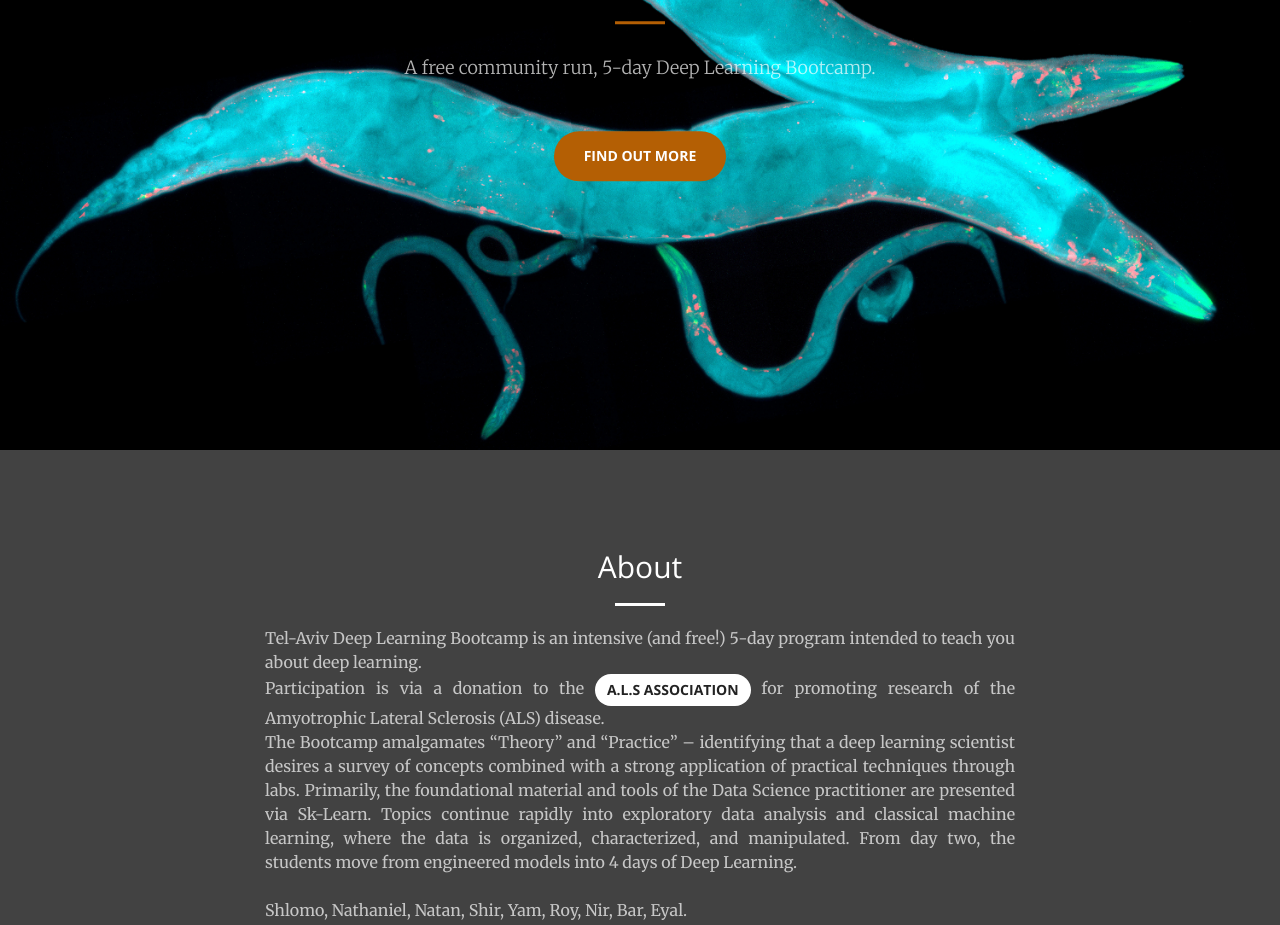
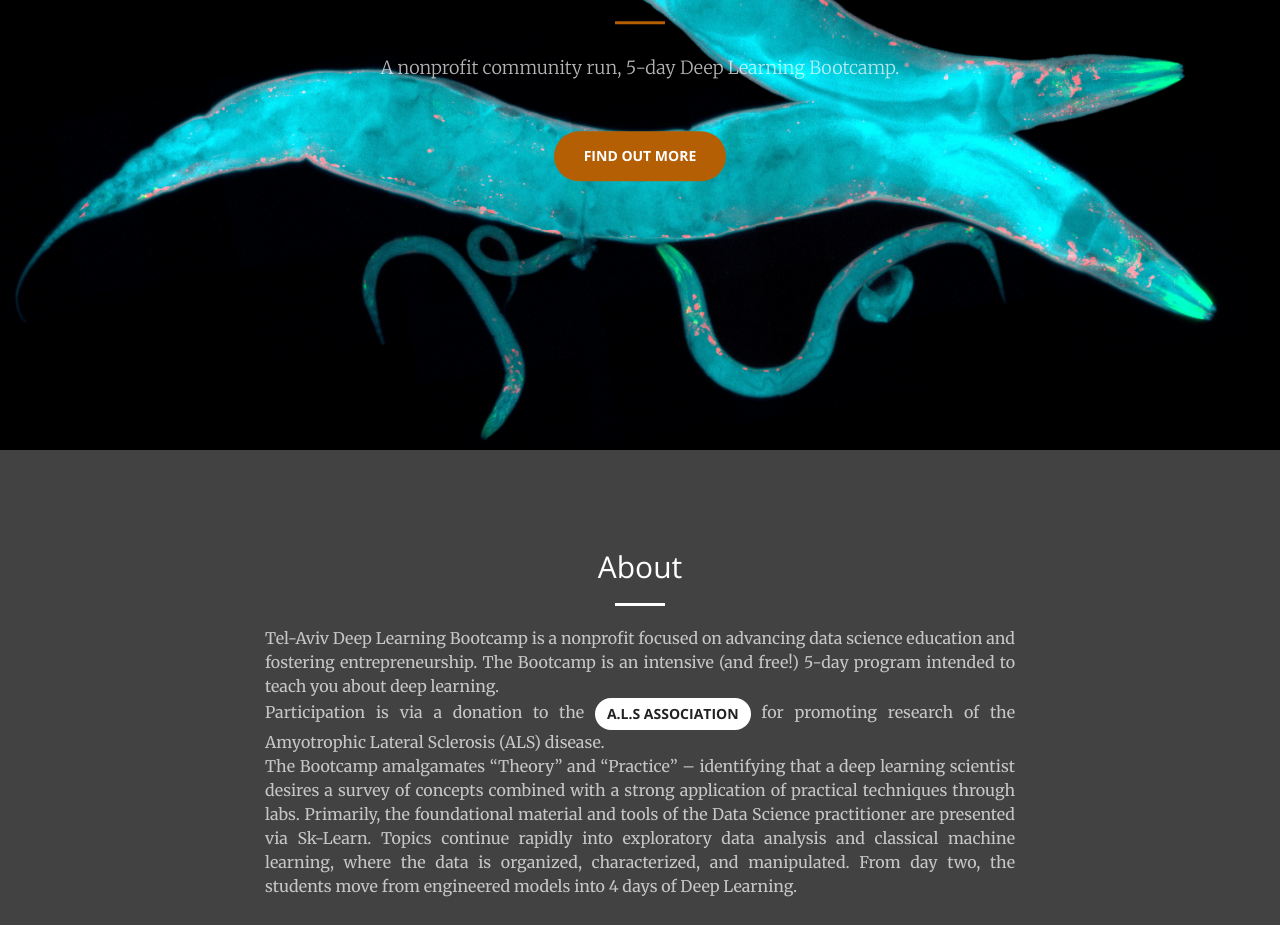
Before and after one commit to deeponcology/quantscientist.github.io, a plain HTML site: page index.html in a window 1280 px wide. Shown: the part 350-1275 px from the top of the page. Drawn offline with nearby package versions, Linux system fonts and the light colour scheme.

Commit message:
Update index.html

```diff
--- a/index.html
+++ b/index.html
@@ -136,7 +136,7 @@
             <div class="header-content-inner">
                 <h1>Deep Learning Boot-camp</h1>
                 <hr>
-                <p>A free community run, 5-day Deep Learning Bootcamp.</p>
+                <p>A nonprofit community run, 5-day Deep Learning Bootcamp.</p>
                 <a href="#about" class="btn btn-primary btn-xl page-scroll">Find Out More</a>
             </div>
         </div>
@@ -149,7 +149,8 @@
                     <h2 class="section-heading">About</h2>
                     <hr class="light">
                     <p class="text-faded" style="text-align:justify">
-                        Tel-Aviv Deep Learning Bootcamp is an intensive (and free!) 5-day program intended to teach you about deep learning.
+                        Tel-Aviv Deep Learning Bootcamp is a nonprofit focused on advancing data science education and fostering entrepreneurship.
+			The Bootcamp is an intensive (and free!) 5-day program intended to teach you about deep learning.
 			<br>
 			Participation is via a donation to the <a href="http://israls.org.il/" class="btn btn-default wow tada">A.L.S association</a>
                 	for promoting research of the Amyotrophic Lateral Sclerosis (ALS) disease.
```
